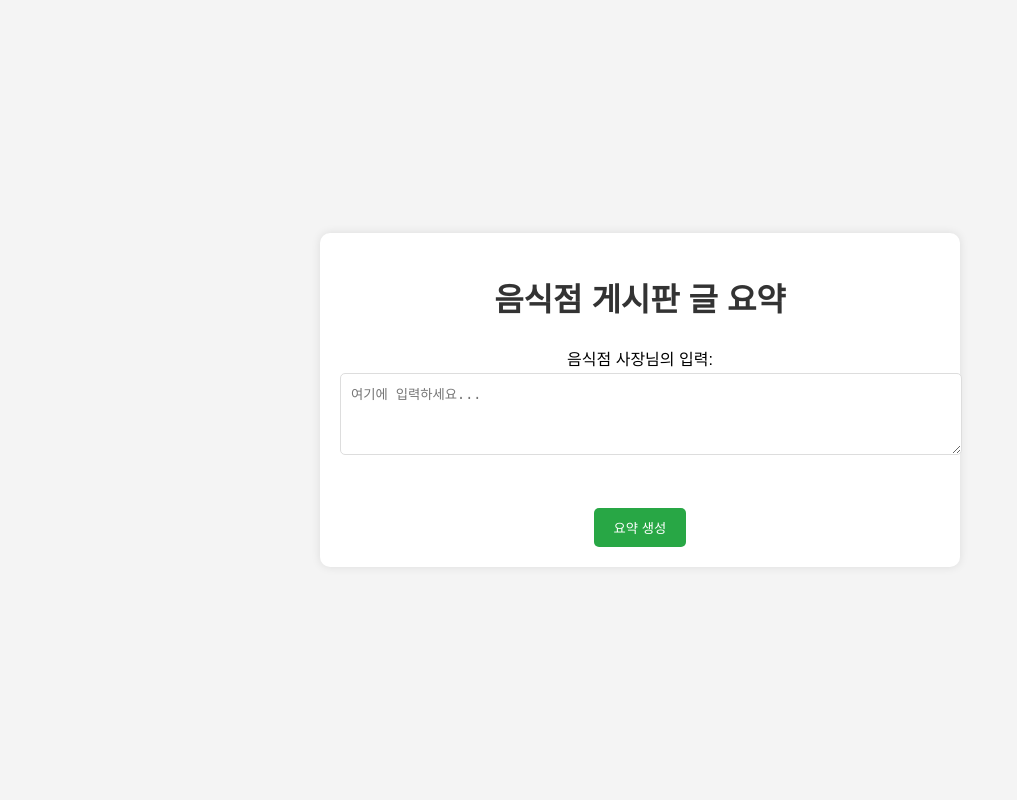
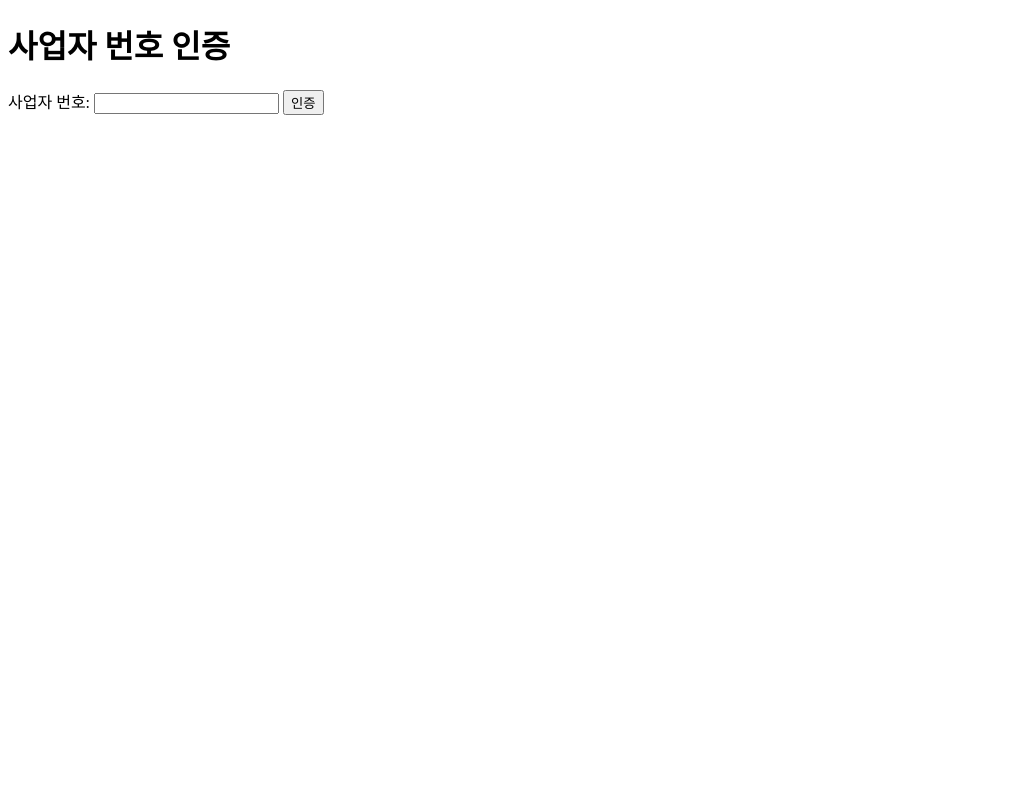
Before and after one commit to Gemini-API-Developer-Competition/food_gemini, a Flask app: page / in a window 1280 px wide. Shown: the whole page, without its empty margins (0-1017 px from the left). Run offline with Flask 3, Linux system fonts and the light colour scheme.

Commit message:
buisnessNumberAPI + geminiAPI

```diff
--- a/app.py
+++ b/app.py
@@ -1,14 +1,13 @@
-# AIzaSyCHNkjeXb8TNnXT4DKlIbI4GMdP0y_AHWo
-
-
-from flask import Flask, request, render_template
+from flask import Flask, request, render_template, jsonify
 import google.generativeai as genai
+import requests
 import re
+import config
 
 app = Flask(__name__)
 
 # Gemini API 키 설정
-genai.configure(api_key="api_key=config.API_KEY")
+genai.configure(api_key=config.GEMINI_API_KEY)
 
 # 모델 생성
 generation_config = {
@@ -29,16 +28,100 @@ def convert_to_bold(text):
 
 @app.route('/')
 def index():
-    return render_template('index.html')
+    return render_template('api_index.html')
 
-@app.route('/summarize', methods=['POST'])
+@app.route('/gemini')
+def gemini_index():
+    return render_template('gemini_index.html')
+
+@app.route('/api/gemini', methods=['POST'])
 def summarize():
-    input_text = request.form['input_text'
-                              ]
+    input_text = request.form['input_text']
+
+    if not input_text:
+        return jsonify({"error": "No input text provided"}), 400
+
     chat_session = model.start_chat(history=[])
     response = chat_session.send_message(input_text)
     summarized_text = convert_to_bold(response.text)
-    return render_template('result.html', input_text=input_text, summarized_text=summarized_text)
+
+    return render_template('gemini_result.html', input_text=input_text, summarized_text=summarized_text)
+
+@app.route('/verify')
+def verify_index():
+    return render_template('api_index.html')
+
+@app.route('/api/verify', methods=['POST'])
+def verify():
+    business_number = request.form['business_number']
+
+    if not business_number:
+        return jsonify({"error": "No business number provided"}), 400
+
+    data = {
+        "b_no": [business_number]
+    }
+
+    headers = {
+        "Content-Type": "application/json",
+        "Accept": "application/json"
+    }
+
+    response = requests.post(f"{config.PUBLIC_DATA_API_URL}/status?serviceKey={config.PUBLIC_DATA_API_KEY}", json=data, headers=headers)
+    if response.status_code == 200:
+        verification_result = response.json()
+    else:
+        verification_result = f"Error: {response.text}"
+
+    return render_template('api_result.html', business_number=business_number, verification_result=verification_result)
+
+@app.route('/validate')
+def validate_index():
+    return render_template('validate_index.html')
+
+@app.route('/api/validate', methods=['POST'])
+def validate():
+    business_number = request.form['business_number']
+    start_date = request.form['start_date']
+    p_nm = request.form['p_nm']
+    p_nm2 = request.form['p_nm2']
+    b_nm = request.form['b_nm']
+    corp_no = request.form['corp_no']
+    b_sector = request.form['b_sector']
+    b_type = request.form['b_type']
+    b_adr = request.form['b_adr']
+
+    if not business_number:
+        return jsonify({"error": "No business number provided"}), 400
+
+    data = {
+        "businesses": [
+            {
+                "b_no": business_number,
+                "start_dt": start_date,
+                "p_nm": p_nm,
+                "p_nm2": p_nm2,
+                "b_nm": b_nm,
+                "corp_no": corp_no,
+                "b_sector": b_sector,
+                "b_type": b_type,
+                "b_adr": b_adr
+            }
+        ]
+    }
+
+    headers = {
+        "Content-Type": "application/json",
+        "Accept": "application/json"
+    }
+
+    response = requests.post(f"{config.PUBLIC_DATA_API_URL}/validate?serviceKey={config.PUBLIC_DATA_API_KEY}", json=data, headers=headers)
+    if response.status_code == 200:
+        validation_result = response.json()
+    else:
+        validation_result = f"Error: {response.text}"
+
+    return render_template('validate_result.html', business_number=business_number, validation_result=validation_result)
 
 if __name__ == '__main__':
     app.run(debug=True)
--- /dev/null
+++ b/templates/api_index.html
@@ -0,0 +1,15 @@
+<!DOCTYPE html>
+<html lang="en">
+<head>
+    <meta charset="UTF-8">
+    <title>사업자 번호 인증</title>
+</head>
+<body>
+    <h1>사업자 번호 인증</h1>
+    <form action="/api/verify" method="post">
+        <label for="business_number">사업자 번호:</label>
+        <input type="text" id="business_number" name="business_number" required>
+        <button type="submit">인증</button>
+    </form>
+</body>
+</html>
--- a/templates/result.html
+++ b/templates/gemini_result.html
@@ -58,7 +58,7 @@
         <p>{{ input_text }}</p>
         <p><strong>요약:</strong></p>
         <div class="highlight">{{ summarized_text | safe }}</div>
-        <a href="/">다시 요약하기</a>
+        <a href="/gemini">다시 요약하기</a>
     </div>
 </body>
 </html>
--- a/templates/index.html
+++ /dev/null
@@ -1,62 +0,0 @@
-<!DOCTYPE html>
-<html lang="en">
-<head>
-    <meta charset="UTF-8">
-    <meta name="viewport" content="width=device-width, initial-scale=1.0">
-    <title>음식점 게시판 글 요약</title>
-    <style>
-        body {
-            font-family: Arial, sans-serif;
-            line-height: 1.6;
-            background-color: #f4f4f4;
-            margin: 0;
-            padding: 0;
-            display: flex;
-            justify-content: center;
-            align-items: center;
-            height: 100vh;
-        }
-        .container {
-            background: #fff;
-            padding: 20px;
-            border-radius: 10px;
-            box-shadow: 0 0 10px rgba(0, 0, 0, 0.1);
-            max-width: 600px;
-            width: 100%;
-            text-align: center;
-        }
-        h1 {
-            color: #333;
-        }
-        textarea {
-            width: 100%;
-            padding: 10px;
-            border: 1px solid #ddd;
-            border-radius: 5px;
-            margin-bottom: 20px;
-        }
-        input[type="submit"] {
-            background: #28a745;
-            color: #fff;
-            border: none;
-            padding: 10px 20px;
-            border-radius: 5px;
-            cursor: pointer;
-        }
-        input[type="submit"]:hover {
-            background: #218838;
-        }
-    </style>
-</head>
-<body>
-    <div class="container">
-        <h1>음식점 게시판 글 요약</h1>
-        <form action="/summarize" method="post">
-            <label for="input_text">음식점 사장님의 입력:</label>
-            <textarea id="input_text" name="input_text" rows="4" placeholder="여기에 입력하세요..."></textarea>
-            <br><br>
-            <input type="submit" value="요약 생성">
-        </form>
-    </div>
-</body>
-</html>
```
Also changed, not shown: templates/api_result.html (added, +13 -0 lines), templates/gemini_index.html (added, +17 -0 lines), templates/validate_index.html (added, +31 -0 lines), templates/validate_result.html (added, +13 -0 lines).
